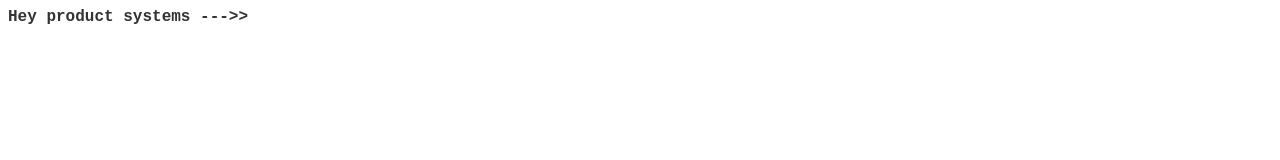
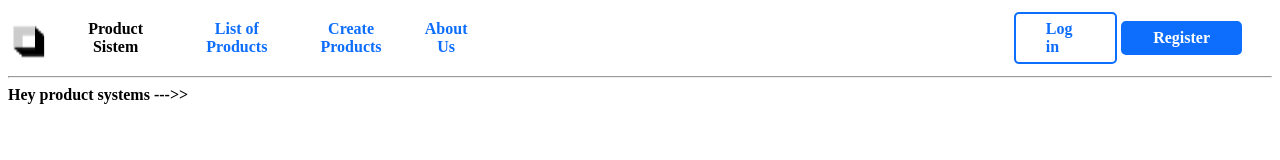
Before and after one commit to olmedo90/seminario-products, a website: page public/index.html in a window 1280 px wide. Drawn offline with Linux system fonts and the light colour scheme.

Commit message:
feature:(common): add home page [WEB-SITES-1001-IvanMontes]

```diff
--- /dev/null
+++ b/public/assets/css/home.css
@@ -0,0 +1,61 @@
+header{
+    background-color: white;
+}
+
+header .logo{
+    margin: 0;
+    padding: 10px 20px;
+    font-weight: bold;
+}
+
+header .container{
+    display: flex;
+    align-items: center;
+}
+
+header nav{
+    display: flex;
+    flex-direction: column;
+    text-align: center;
+    padding-bottom: 10px;
+}
+
+header a{
+    padding: 5px 10px;
+    text-decoration: none;
+    font-weight: bold;
+    color: #0d6efd;
+    align-items: center;
+    padding-top: 10px;
+}
+
+.button{
+    font-size: 16px;
+    margin: 4px 2px;
+    padding: 6px 30px;
+    cursor: pointer;
+    border-radius: 5px;
+    border: 2px solid #0d6efd;
+}
+#login{
+    color: #0d6efd;
+    background-color: white;
+    margin-left: 530px;
+}
+
+#register{
+    color: white;
+    background-color: #0d6efd;
+    margin-right: 30px;
+}
+
+@media (min-width: 720px){
+    header .container{
+        flex-direction: row;
+        justify-content: space-between;
+    }
+    header nav{
+        flex-direction: row;
+        padding-bottom: 0;
+    }
+}
--- a/public/index.html
+++ b/public/index.html
@@ -5,10 +5,26 @@
     <meta http-equiv="X-UA-Compatible" content="IE=edge">
     <meta name="viewport" content="width=device-width, initial-scale=1.0">
     <title>HEY PRODUCTS SYSTEM</title>
-    <link rel="stylesheet" href="/assets/css/style.css">
-    <script src="/assets/js/test.js" ></script>
+    <link rel="stylesheet" href="/assets/css/home.css">
+    <!--<script src="/assets/js/test.js" ></script>-->
+    <style></style>
 </head>
 <body>
+    <header>
+        <div class="container">
+            <nav>
+                <img src="/assets/img/logoHome.png">
+                <p class="logo">Product Sistem</p>
+                <a href="/listproducts"> List of Products </a>
+                <a href="/createproducts"> Create Products </a>
+                <a href="/aboutUs"> About Us </a>
+            </nav>
+            <a href="/login" class="button" id="login">Log in</a>
+            <a href="#" class="button" id="register">Register</a>
+        </div>
+        <hr/>
+    </header>
+
     <b>
         Hey product systems --->>
     </b>
```
Also changed, not shown: public/listproducts.html (+1 -1 lines), public/assets/img/logoHome.png (added).
